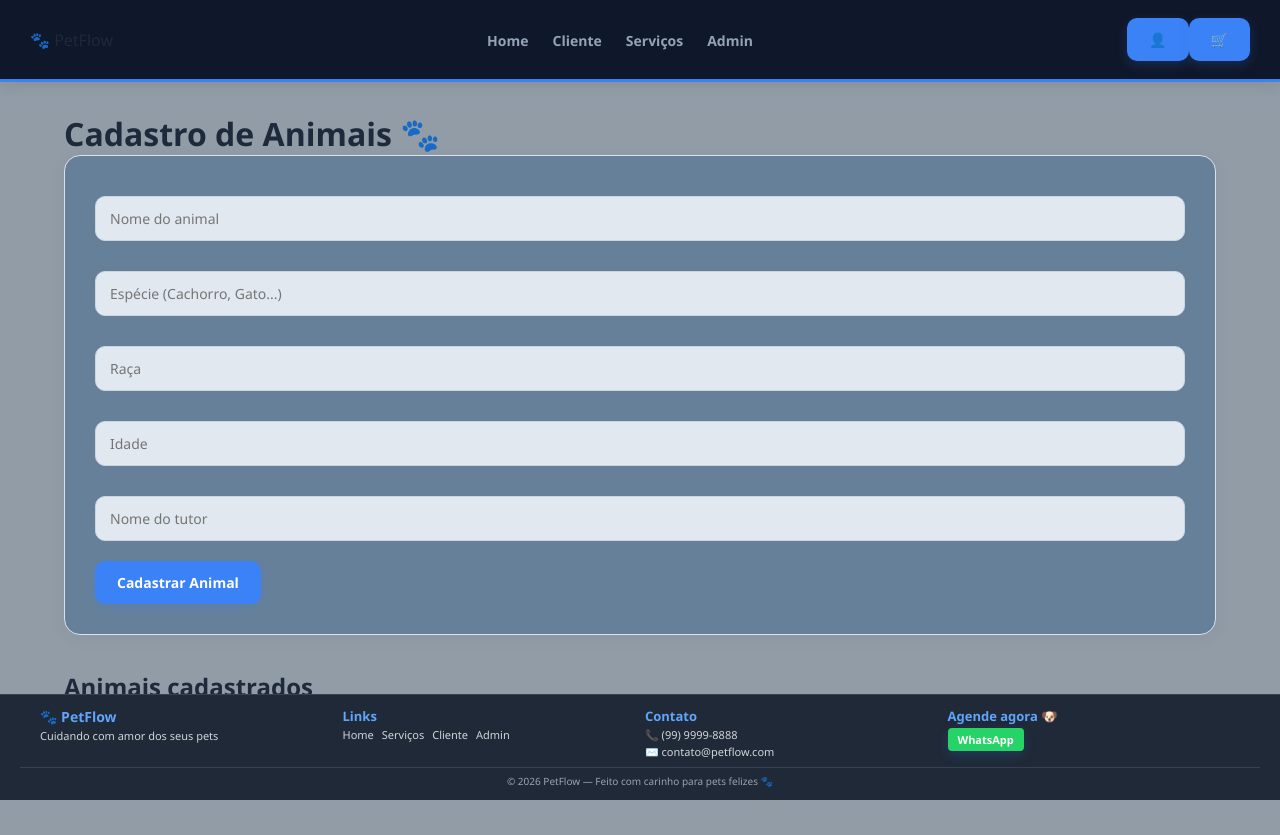
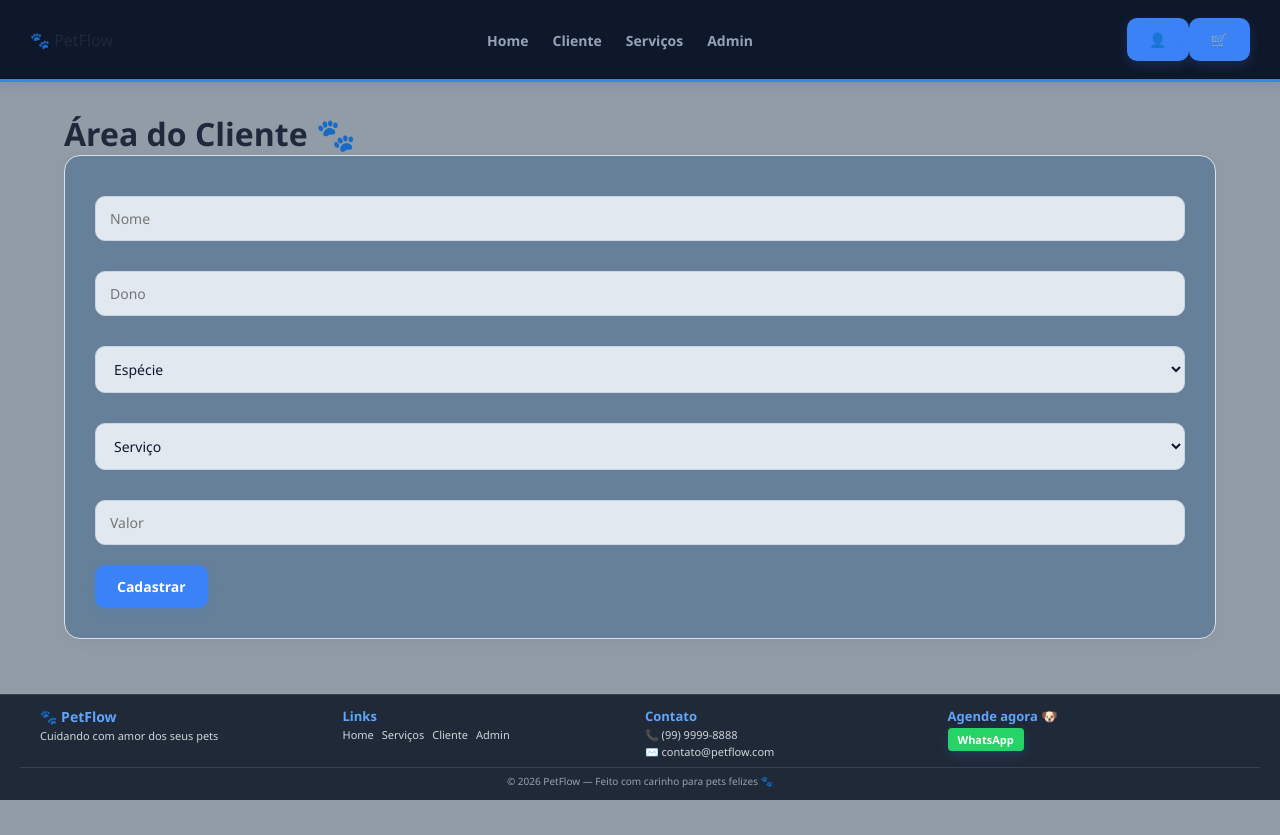
Before and after one commit to kess1ly/Javascript, a React app: page /cliente in a window 1280 px wide. After the commit the page ends 804 px from the top, so only its background shows below. Built offline with nearby package versions, Linux system fonts and the light colour scheme; the HTML template or start-up script is replaced by a standard one.

Commit message:
Update cliente.jsx

```diff
--- a/src/componentes/cliente.jsx
+++ b/src/componentes/cliente.jsx
@@ -1,104 +1,24 @@
 import { useState } from "react";
+import PetForm from "./PetForm";
+import PetList from "./PetList";
 
-export default function Cliente({ pets, adicionarPet }) {
-  const [pet, setPet] = useState({
-    nome: "",
-    especie: "",
-    raca: "",
-    idade: "",
-    dono: ""
-  });
+export default function Cliente({ pets, setPets }) {
+  const [editando, setEditando] = useState(null);
 
-  function handleChange(e) {
-    const { name, value } = e.target;
-    setPet({ ...pet, [name]: value });
-  }
-
-  function handleSubmit(e) {
-    e.preventDefault();
-
-    if (!pet.nome || !pet.especie) return;
-
-    adicionarPet({
-      ...pet,
-      id: crypto.randomUUID()
-    });
-
-    setPet({
-      nome: "",
-      especie: "",
-      raca: "",
-      idade: "",
-      dono: ""
-    });
+  // ➕ cadastrar pet
+  function adicionarPet(pet) {
+    setPets([...pets, { ...pet, id: Date.now() }]);
   }
 
   return (
     <div className="container">
+      <h1>Área do Cliente 🐾</h1>
 
-      <h1>Cadastro de Animais 🐾</h1>
+      {/* FORMULÁRIO DE CADASTRO */}
+      <PetForm adicionarPet={adicionarPet} />
 
-      {/* FORMULÁRIO DETALHADO */}
-      <form onSubmit={handleSubmit}>
-
-        <input
-          name="nome"
-          placeholder="Nome do animal"
-          value={pet.nome}
-          onChange={handleChange}
-        />
-
-        <input
-          name="especie"
-          placeholder="Espécie (Cachorro, Gato...)"
-          value={pet.especie}
-          onChange={handleChange}
-        />
-
-        <input
-          name="raca"
-          placeholder="Raça"
-          value={pet.raca}
-          onChange={handleChange}
-        />
-
-        <input
-          name="idade"
-          placeholder="Idade"
-          value={pet.idade}
-          onChange={handleChange}
-        />
-
-        <input
-          name="dono"
-          placeholder="Nome do tutor"
-          value={pet.dono}
-          onChange={handleChange}
-        />
-
-        <button type="submit">
-          Cadastrar Animal
-        </button>
-
-      </form>
-
-      {/* LISTA DE ANIMAIS */}
-      <h2>Animais cadastrados</h2>
-
-      {pets.length === 0 ? (
-        <p>Nenhum animal cadastrado ainda.</p>
-      ) : (
-        pets.map((p) => (
-          <div key={p.id} className="pet-card">
-            <p><b>Nome:</b> {p.nome}</p>
-            <p><b>Espécie:</b> {p.especie}</p>
-            <p><b>Raça:</b> {p.raca}</p>
-            <p><b>Idade:</b> {p.idade}</p>
-            <p><b>Tutor:</b> {p.dono}</p>
-          </div>
-        ))
-      )}
-
+      {/* LISTA DE PETS */}
+      <PetList pets={pets} modo="cliente" />
     </div>
   );
 }
```
